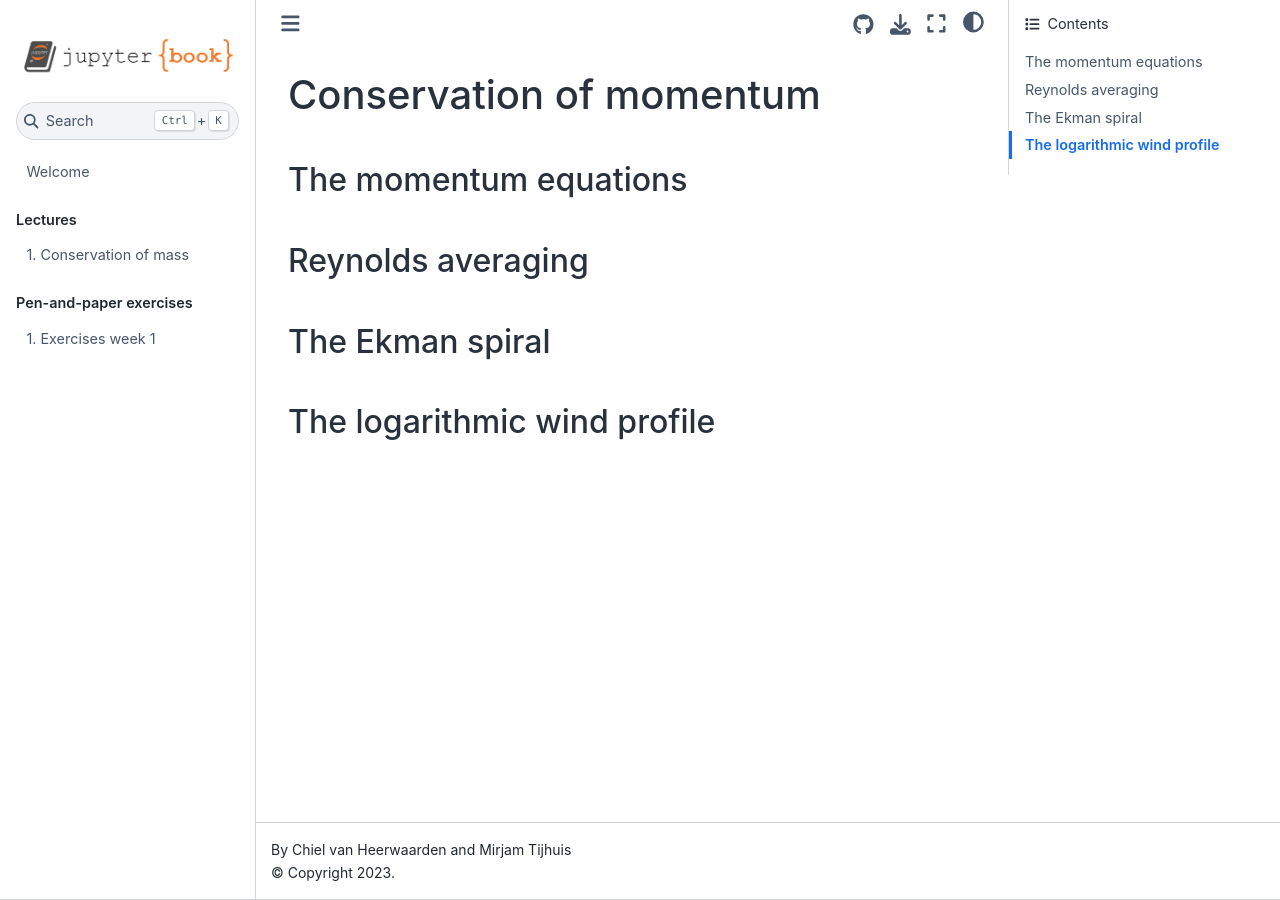
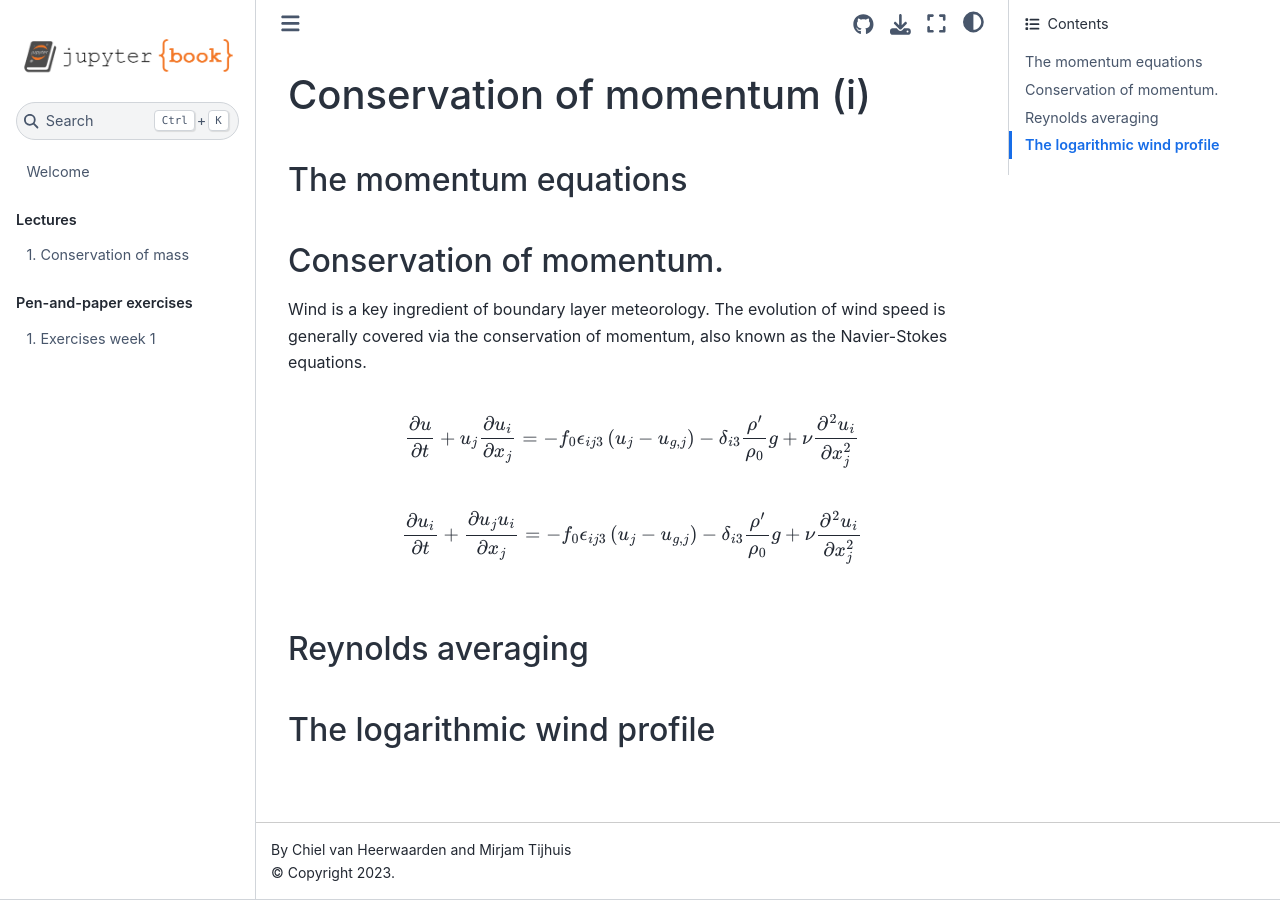
Before and after one commit to boundary-layer-meteo/boundary-layer-meteo.github.io, a Jupyter Book: the page built from lectures/2_momentum_i.md, in a window 1280 px wide. Built offline with Jupyter Book 1.0.4 settings and Sphinx 7.4.7 and the Sphinx Book theme 1.1.4, drawn with Linux system fonts in a browser that asks for light colours.

Commit message:
More edits, SVG mode by default.

```diff
--- a/_config.yml
+++ b/_config.yml
@@ -30,3 +30,8 @@ repository:
 html:
   use_issues_button: true
   use_repository_button: true
+
+sphinx:
+  config:
+    mathjax3_config:
+      output: svg
--- a/_toc.yml
+++ b/_toc.yml
@@ -8,6 +8,7 @@ parts:
     numbered: true
     chapters:
      - file: lectures/1_mass
+       # - file: lectures/2_momentum_i
 #     - file: lectures/wind
 #     - file: lectures/turbulence
 #     - file: lectures/temperature
--- a/lectures/2_momentum_i.md
+++ b/lectures/2_momentum_i.md
@@ -1,9 +1,21 @@
-# Conservation of momentum
+# Conservation of momentum (i)
 
 ## The momentum equations
+## Conservation of momentum.
+Wind is a key ingredient of boundary layer meteorology.
+The evolution of wind speed is generally covered via the conservation of momentum, also known as the Navier-Stokes equations.
+
+$$
+\dfrac{\partial u}{\partial t} + u_j \dfrac{\partial u_i}{\partial x_j}
+= - f_0 \epsilon_{ij3} \left( u_j - u_{g,j} \right) - \delta_{i3} \dfrac{\rho^\prime}{\rho_0} g + \nu \dfrac{\partial^2 u_i}{\partial x_j^2}
+$$
+
+
+$$
+\dfrac{\partial u_i}{\partial t} + \dfrac{\partial u_j u_i}{\partial x_j} = - f_0 \epsilon_{ij3} \left( u_j - u_{g,j} \right) - \delta_{i3} \dfrac{\rho^\prime}{\rho_0} g + \nu \dfrac{\partial^2 u_i}{\partial x_j^2}
+$$
+
 
 ## Reynolds averaging
 
-## The Ekman spiral
-
 ## The logarithmic wind profile
```
Also changed, not shown: lectures/1_mass.md (+3 -3 lines).
